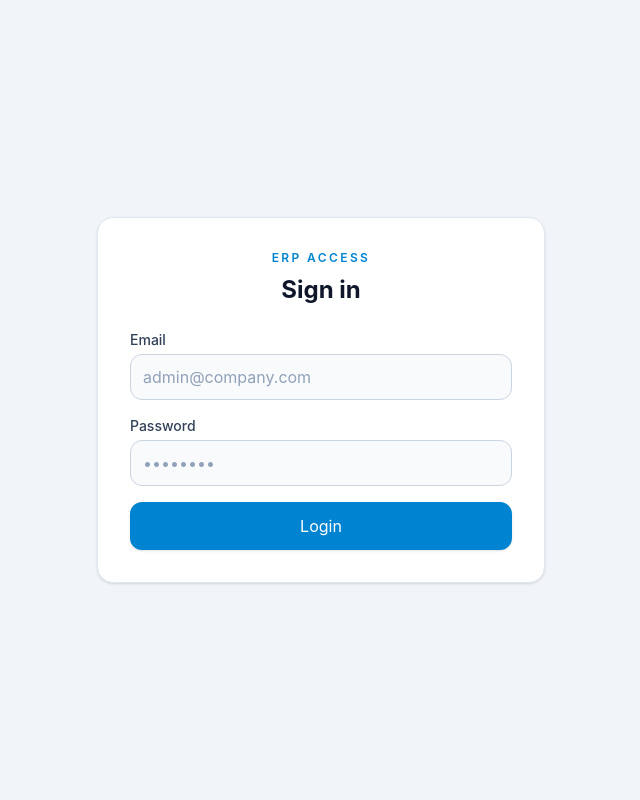
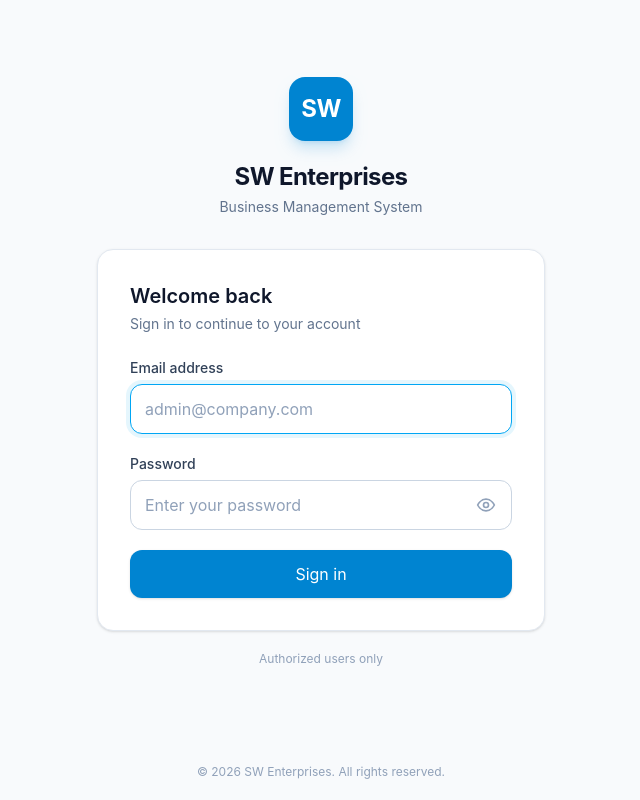
Before and after one commit to abdulrahman0842/SW_Enterprises, a React (Vite) app: page /login in a window 1280 px wide. Shown: the whole page, without its empty margins (319-959 px from the left). Built offline with nearby package versions, Linux system fonts and the light colour scheme.

Commit message:
Update Login Page UI

```diff
--- a/src/pages/LoginPage.jsx
+++ b/src/pages/LoginPage.jsx
@@ -1,18 +1,24 @@
 import { useState } from 'react'
 import { Navigate, useNavigate } from 'react-router-dom'
 import { useAuth } from '../hooks/useAuth'
+
 export function LoginPage() {
     const navigate = useNavigate()
     const { signIn, session, loading } = useAuth()
+
     const [email, setEmail] = useState('')
     const [password, setPassword] = useState('')
     const [error, setError] = useState('')
     const [isSubmitting, setIsSubmitting] = useState(false)
+    const [showPassword, setShowPassword] = useState(false)
 
     if (loading) {
         return (
-            <div className="flex min-h-screen items-center justify-center bg-slate-100 text-sm font-medium text-slate-600">
-                Checking session...
+            <div className="flex min-h-screen items-center justify-center bg-slate-50">
+                <div className="flex flex-col items-center gap-3">
+                    <div className="h-8 w-8 animate-spin rounded-full border-4 border-slate-200 border-t-sky-600" />
+                    <p className="text-sm text-slate-500">Checking session...</p>
+                </div>
             </div>
         )
     }
@@ -34,73 +40,191 @@ export function LoginPage() {
 
         try {
             await signIn(email.trim(), password)
-
             navigate('/dashboard', { replace: true })
         } catch (loginError) {
-            setError(loginError?.message || 'Unable to sign in. Please check your credentials.')
+            setError(
+                loginError?.message ||
+                'Unable to sign in. Please check your credentials.'
+            )
         } finally {
             setIsSubmitting(false)
         }
     }
 
+    return (
+        <div className="flex min-h-screen flex-col bg-slate-50">
 
-    return (
-        <div className="flex min-h-screen items-center justify-center bg-slate-100 px-4 py-8">
-            <div className="w-full max-w-md rounded-2xl border border-slate-200 bg-white p-6 shadow-sm sm:p-8">
-                <div className="mb-6 text-center">
-                    <p className="text-xs font-semibold uppercase tracking-[0.2em] text-sky-600">
-                        ERP Access
-                    </p>
-                    <h1 className="mt-2 text-2xl font-bold text-slate-900">Sign in</h1>
+            {/* Main */}
+            <main className="flex flex-1 items-center justify-center px-4 py-8 sm:px-6">
 
+                <div className="w-full max-w-md">
+
+                    {/* Brand */}
+                    <div className="mb-8 text-center">
+
+                        <div className="mx-auto flex h-16 w-16 items-center justify-center rounded-2xl bg-sky-600 shadow-lg shadow-sky-600/20">
+                            <span className="text-2xl font-bold tracking-tight text-white">
+                                SW
+                            </span>
                         </div>
 
-                <form onSubmit={handleSubmit} className="space-y-4">
-                    <div className="space-y-1">
-                        <label htmlFor="email" className="block text-sm font-medium text-slate-700">
-                            Email
+                        <h1 className="mt-5 text-2xl font-bold tracking-tight text-slate-900">
+                            SW Enterprises
+                        </h1>
+
+                        <p className="mt-1 text-sm text-slate-500">
+                            Business Management System
+                        </p>
+                    </div>
+
+                    {/* Login Card */}
+                    <div className="rounded-2xl border border-slate-200 bg-white p-6 shadow-sm sm:p-8">
+
+                        <div className="mb-6">
+                            <h2 className="text-xl font-semibold text-slate-900">
+                                Welcome back
+                            </h2>
+
+                            <p className="mt-1 text-sm text-slate-500">
+                                Sign in to continue to your account
+                            </p>
+                        </div>
+
+                        <form onSubmit={handleSubmit} className="space-y-5">
+
+                            {/* Email */}
+                            <div>
+                                <label
+                                    htmlFor="email"
+                                    className="mb-1.5 block text-sm font-medium text-slate-700"
+                                >
+                                    Email address
                                 </label>
+
                                 <input
                                     id="email"
                                     type="email"
                                     value={email}
                                     onChange={(event) => setEmail(event.target.value)}
                                     autoComplete="email"
-                            className="w-full rounded-xl border border-slate-300 bg-slate-50 px-3 py-2.5 text-base text-slate-900 placeholder:text-slate-400 focus:border-sky-500 focus:outline-none focus:ring-2 focus:ring-sky-100"
+                                    autoFocus
+                                    disabled={isSubmitting}
                                     placeholder="admin@company.com"
+                                    className="w-full rounded-xl border border-slate-300 bg-white px-3.5 py-3 text-sm text-slate-900 outline-none transition placeholder:text-slate-400 hover:border-slate-400 focus:border-sky-500 focus:ring-4 focus:ring-sky-500/10 disabled:cursor-not-allowed disabled:bg-slate-50"
                                 />
                             </div>
 
-                    <div className="space-y-1">
-                        <label htmlFor="password" className="block text-sm font-medium text-slate-700">
+                            {/* Password */}
+                            <div>
+                                <div className="mb-1.5 flex items-center justify-between">
+                                    <label
+                                        htmlFor="password"
+                                        className="block text-sm font-medium text-slate-700"
+                                    >
                                         Password
                                     </label>
+                                </div>
+
+                                <div className="relative">
                                     <input
                                         id="password"
-                            type="password"
+                                        type={showPassword ? 'text' : 'password'}
                                         value={password}
                                         onChange={(event) => setPassword(event.target.value)}
                                         autoComplete="current-password"
-                            className="w-full rounded-xl border border-slate-300 bg-slate-50 px-3 py-2.5 text-base text-slate-900 placeholder:text-slate-400 focus:border-sky-500 focus:outline-none focus:ring-2 focus:ring-sky-100"
-                            placeholder="••••••••"
+                                        disabled={isSubmitting}
+                                        placeholder="Enter your password"
+                                        className="w-full rounded-xl border border-slate-300 bg-white px-3.5 py-3 pr-12 text-sm text-slate-900 outline-none transition placeholder:text-slate-400 hover:border-slate-400 focus:border-sky-500 focus:ring-4 focus:ring-sky-500/10 disabled:cursor-not-allowed disabled:bg-slate-50"
                                     />
+
+                                    <button
+                                        type="button"
+                                        onClick={() => setShowPassword(!showPassword)}
+                                        disabled={isSubmitting}
+                                        className="absolute right-3 top-1/2 -translate-y-1/2 p-1 text-slate-400 transition hover:text-slate-600 disabled:cursor-not-allowed"
+                                        aria-label={
+                                            showPassword
+                                                ? 'Hide password'
+                                                : 'Show password'
+                                        }
+                                    >
+                                        {showPassword ? (
+                                            <svg
+                                                xmlns="http://www.w3.org/2000/svg"
+                                                className="h-5 w-5"
+                                                viewBox="0 0 24 24"
+                                                fill="none"
+                                                stroke="currentColor"
+                                                strokeWidth="2"
+                                            >
+                                                <path d="M2 12s3.5-7 10-7 10 7 10 7-3.5 7-10 7S2 12 2 12Z" />
+                                                <circle cx="12" cy="12" r="3" />
+                                                <path d="M3 3l18 18" />
+                                            </svg>
+                                        ) : (
+                                            <svg
+                                                xmlns="http://www.w3.org/2000/svg"
+                                                className="h-5 w-5"
+                                                viewBox="0 0 24 24"
+                                                fill="none"
+                                                stroke="currentColor"
+                                                strokeWidth="2"
+                                            >
+                                                <path d="M2 12s3.5-7 10-7 10 7 10 7-3.5 7-10 7S2 12 2 12Z" />
+                                                <circle cx="12" cy="12" r="3" />
+                                            </svg>
+                                        )}
+                                    </button>
+                                </div>
                             </div>
 
+                            {/* Error */}
                             {error && (
-                        <div className="rounded-xl border border-rose-200 bg-rose-50 px-3 py-2 text-sm text-rose-700">
-                            {error}
+                                <div className="flex items-start gap-2 rounded-xl border border-rose-200 bg-rose-50 px-3.5 py-3 text-sm text-rose-700">
+                                    <svg
+                                        xmlns="http://www.w3.org/2000/svg"
+                                        className="mt-0.5 h-4 w-4 shrink-0"
+                                        viewBox="0 0 24 24"
+                                        fill="none"
+                                        stroke="currentColor"
+                                        strokeWidth="2"
+                                    >
+                                        <circle cx="12" cy="12" r="9" />
+                                        <path d="M12 8v4M12 16h.01" />
+                                    </svg>
+
+                                    <span>{error}</span>
                                 </div>
                             )}
 
+                            {/* Submit */}
                             <button
                                 type="submit"
                                 disabled={isSubmitting}
-                        className="w-full rounded-xl bg-sky-600 px-4 py-3 text-sm font-semibold text-white shadow-sm transition hover:bg-sky-500 disabled:cursor-not-allowed disabled:bg-sky-300"
+                                className="flex w-full items-center justify-center gap-2 rounded-xl bg-sky-600 px-4 py-3 text-sm font-semibold text-white shadow-sm transition hover:bg-sky-700 focus:outline-none focus:ring-4 focus:ring-sky-500/20 disabled:cursor-not-allowed disabled:bg-sky-300"
                             >
-                        {isSubmitting ? 'Signing in...' : 'Login'}
+                                {isSubmitting && (
+                                    <span className="h-4 w-4 animate-spin rounded-full border-2 border-white/40 border-t-white" />
+                                )}
+
+                                {isSubmitting ? 'Signing in...' : 'Sign in'}
                             </button>
                         </form>
                     </div>
+
+                    {/* Security note */}
+                    <p className="mt-5 text-center text-xs text-slate-400">
+                        Authorized users only
+                    </p>
+                </div>
+            </main>
+
+            {/* Footer */}
+            <footer className="px-4 py-5 text-center">
+                <p className="text-xs text-slate-400">
+                    © {new Date().getFullYear()} SW Enterprises. All rights reserved.
+                </p>
+            </footer>
         </div>
     )
 }
```
Lines whose indentation alone changed are shown as unchanged.
